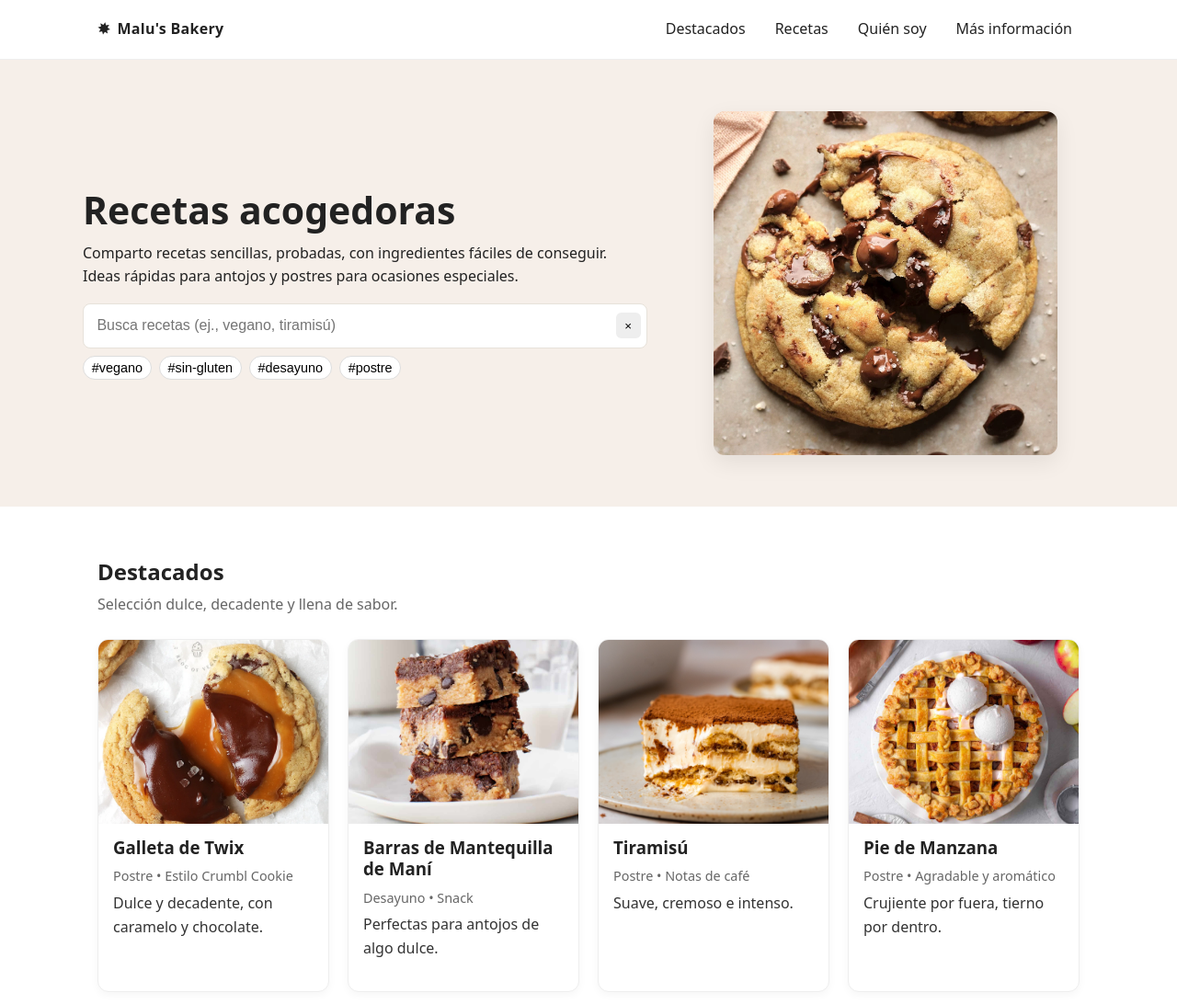
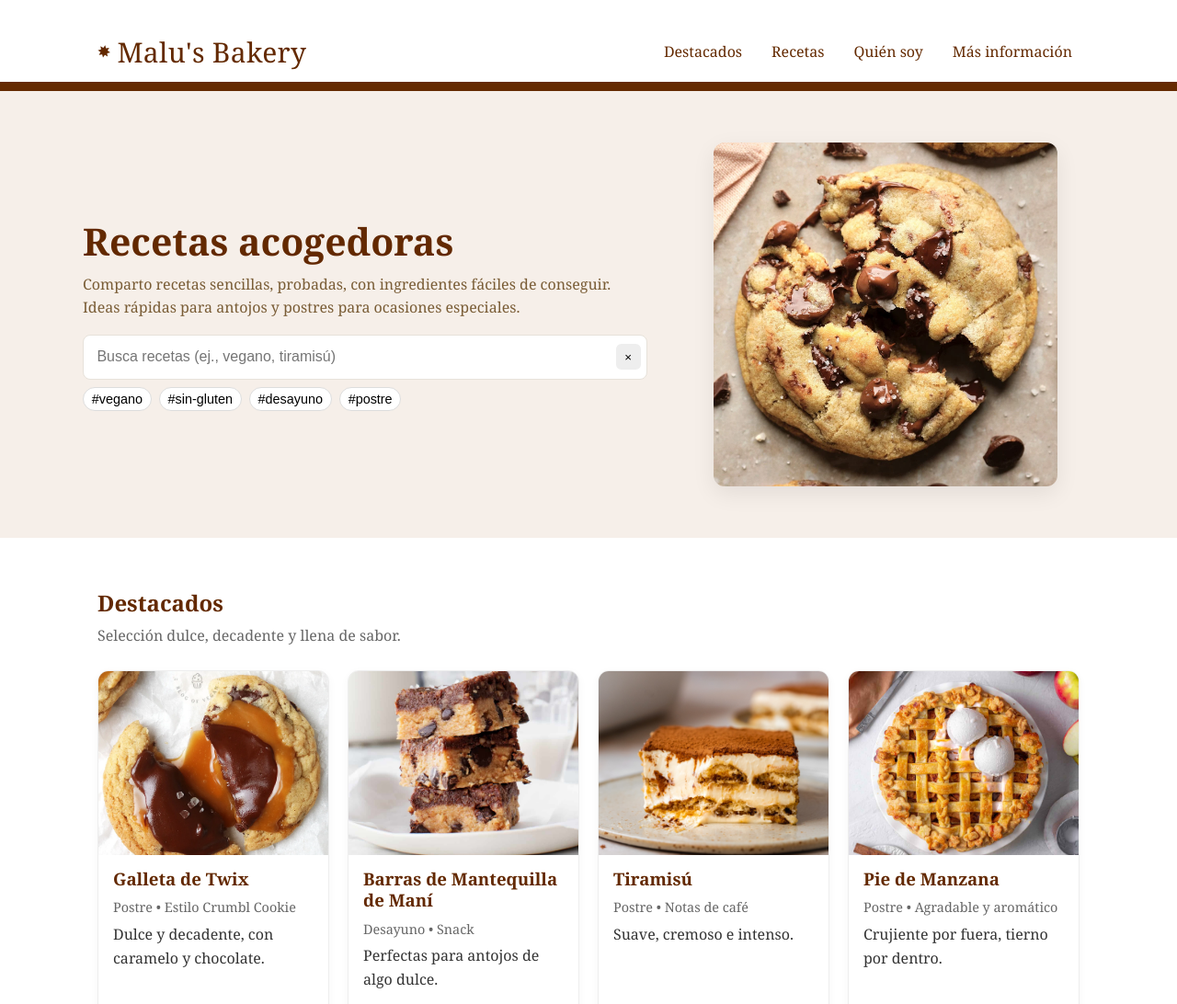
Before and after one commit to Malugiraldo/P-gina-Web-final, a plain HTML site: page index.html in a window 1280 px wide. Shown: the top 1092 px of the page at 92% size. Drawn offline with Linux system fonts and the light colour scheme.

Commit message:
cambios finales

```diff
--- a/index.html
+++ b/index.html
@@ -19,6 +19,8 @@
         <span class="logo-text">Malu's Bakery</span>
       </a>
 
+
+
       <button class="nav-toggle" aria-controls="site-nav" aria-expanded="false" aria-label="Abrir/cerrar menú">
         ☰
       </button>
@@ -38,7 +40,7 @@
   <section class="hero">
     <div class="container hero-inner">
       <div class="hero-copy">
-        <h1>Recetas acogedoras</h1>
+        <h1 id="subtitulo">Recetas acogedoras</h1>
         <p>Comparto recetas sencillas, probadas, con ingredientes fáciles de conseguir. Ideas rápidas para antojos y postres para ocasiones especiales.</p>
         <form class="search" role="search" aria-label="Buscar recetas">
           <label for="search" class="visually-hidden">Buscar recetas</label>
@@ -70,7 +72,7 @@
 
         <div class="card-grid">
           <!-- 8 tarjetas (2 filas x 4 columnas en escritorio) -->
-          <article class="card" data-tags="postre vegano">
+          <article class="card" data-tags="vegano postre">
             <a class="card-media" href="#">
               <img src="Imágenes/galleta twix.jpg" alt="Galleta estilo Twix" />
             </a>
@@ -241,7 +243,8 @@
         <div class="sobre-texto">
           <h2>Sobre Malu’s Bakery</h2>
           <p>“Cuando me deprimo horneo postres mientras veo <em>Orgullo y Prejuicio</em>.”</p>
-          <p>Comparto recetas sencillas, probadas, y con ingredientes fáciles de conseguir. Aquí encontrarás ideas rápidas para antojos y también postres para ocasiones especiales.</p>
+          <p>Ahora las mujeres facturan entonces comparto recetas para fomentar mi horneo depresivo</p>
+          <p>Iba a subir fotos de lo que he horneado pero me robaron el ccelular pipipipi.</p>
         </div>
         <img src="Imágenes/e9c1e837-18c7-4875-98e1-d0e297e0eeea.JPG" alt="Animal espiritual" class="img-lado" />
       </div>
--- a/styles.css
+++ b/styles.css
@@ -5,13 +5,16 @@ img { max-width: 100%; display: block; }
 
 /* Typography & colors */
 body {
-  font-family: system-ui, -apple-system, Segoe UI, Roboto, Helvetica, Arial, sans-serif;
+  font-family: Georgia, 'Times New Roman', Times, serif;
   line-height: 1.6;
-  color: #222;
+  color: rgb(99, 41, 0);
   background: #fff;
 }
+
 h1, h2, h3 { line-height: 1.25; margin: 0 0 .5rem; }
-p { margin: 0 0 1rem; }
+p { margin: 0 0 1rem;
+  color: rgb(121, 92, 53)
+ }
 a { color: inherit; text-decoration: none; }
 a:hover { text-decoration: underline; }
 
@@ -34,15 +37,23 @@ a:hover { text-decoration: underline; }
 
 /* Header */
 .site-header {
+ padding-top: 25px;
+ padding-bottom: px;
   position: sticky; top: 0; z-index: 50;
   background: #ffffffee; backdrop-filter: blur(6px);
-  border-bottom: 1px solid #eee;
+  border-bottom: 10px solid rgb(101, 42, 1);
 }
 .header-inner { display: flex; align-items: center; justify-content: space-between; height: 64px; }
 
 .logo { display: inline-flex; align-items: center; gap: .5rem; font-weight: 700; }
 .logo-mark { display: inline-block; transform: rotate(10deg); }
-.logo-text { letter-spacing: .3px; }
+.logo-text {
+  letter-spacing: .3px;
+  text-align: left;
+ font-size: 30px;
+ font-weight:550;
+
+}
 
 .nav-toggle {
   display: none;
@@ -90,11 +101,17 @@ a:hover { text-decoration: underline; }
   display: flex; flex-direction: column; height: 100%;
   box-shadow: 0 3px 10px rgba(0,0,0,.04);
 }
+
+.card:hover{
+  transform: scale(1.5);
+}
+
 .card-media img { width: 100%; height: 220px; object-fit: cover; }
 .card-body { padding: .9rem 1rem 1.1rem; }
 .card-title a { font-weight: 700; }
 .card-meta { color: #666; font-size: .9rem; margin-bottom: .35rem; }
 .card-text { color: #333; }
+
 
 @media (min-width: 700px) {
   .card { grid-column: span 6; }
@@ -136,7 +153,7 @@ a:hover { text-decoration: underline; }
 }
 
 /* CTA / Newsletter */
-.cta { background: #1e1b16; color: #fff; }
+.cta { background: rgba(167, 100, 19, 0.67); color: #fff; }
 .cta-inner {
   display: grid; gap: 1rem; align-items: center;
   grid-template-columns: 1.2fr .8fr;
```
